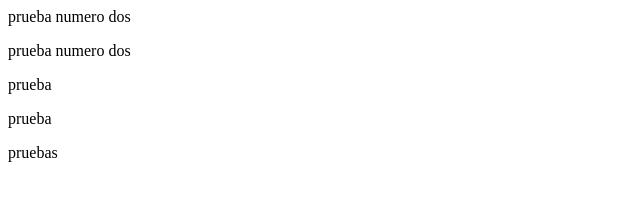
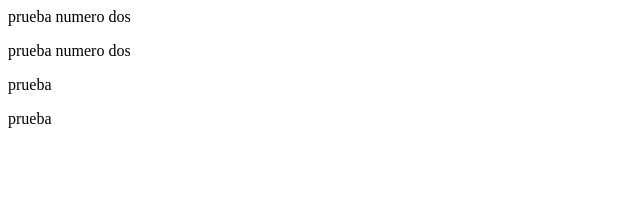
Before and after one commit to pena505/prueba, a plain HTML site: page prueba_02.html in a window 1280 px wide. Shown: the full height of the page, 0-640 px from the left. Drawn offline with Linux system fonts and the light colour scheme.

Commit message:
comentario

```diff
--- a/prueba_02.html
+++ b/prueba_02.html
@@ -12,7 +12,6 @@
   <p2>prueba numero dos</p>
   <p3> prueba</p>
   <p4> prueba</p>
-  <p5> pruebas</p>
 
 
 </body
```
